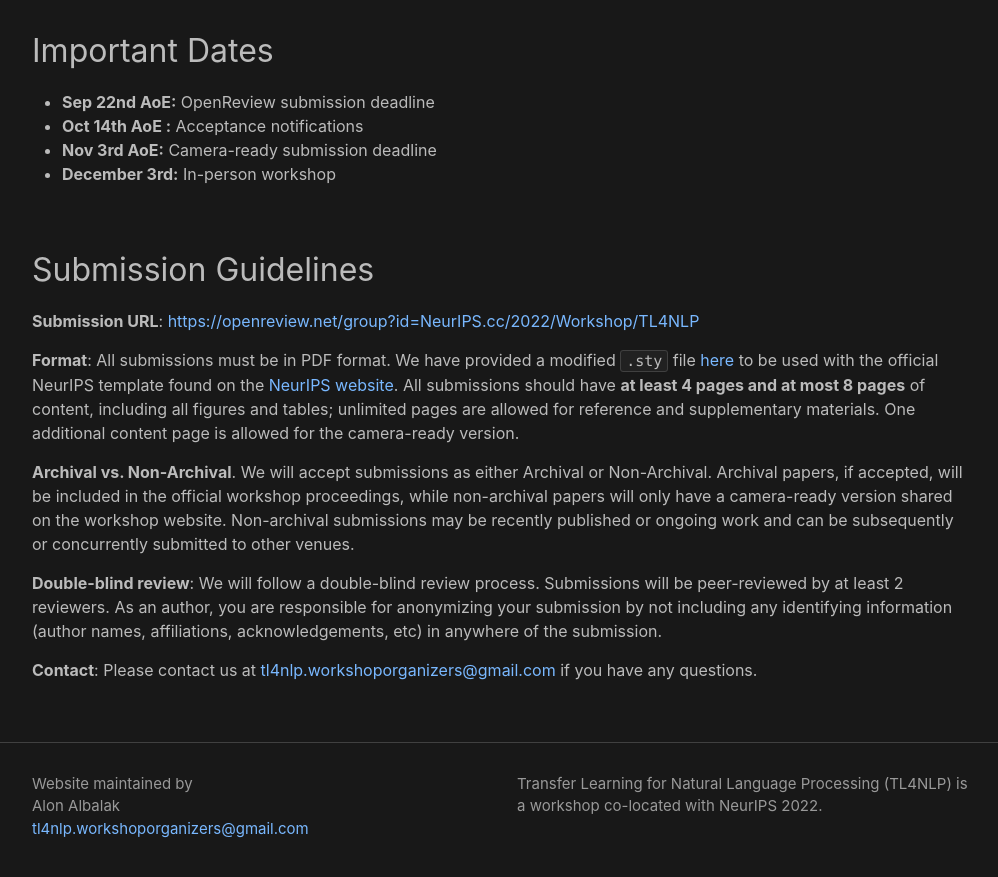
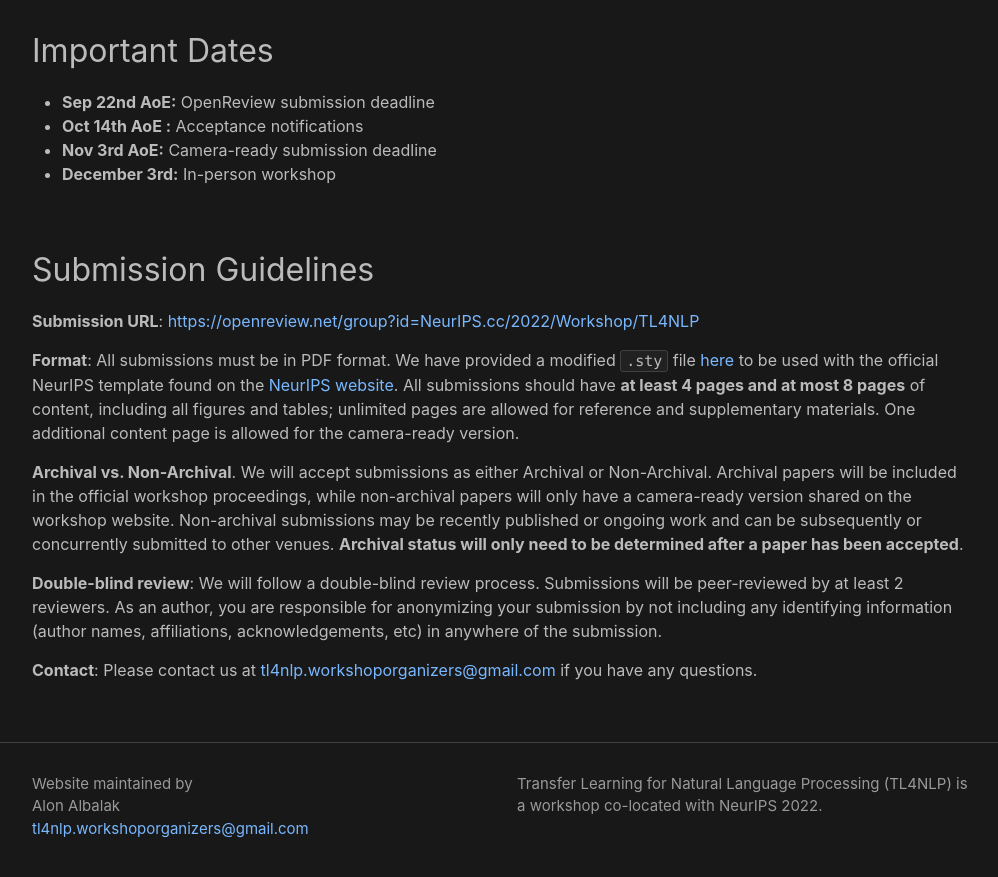
Before and after one commit to TL4NLP/TL4NLP.github.io, a Jekyll site: the page built from calls.markdown, in a window 1280 px wide and 900 px high, scrolled down 1045 px. Shown: the top 877 px of the window, without its empty margins (138-1136 px from the left). Built offline with Jekyll 4.4.1, drawn with Linux system fonts in a browser that asks for light colours.

Commit message:
Update calls.markdown

```diff
--- a/calls.markdown
+++ b/calls.markdown
@@ -30,7 +30,7 @@ This workshop aims to invite researchers from different backgrounds to share the
 
 **Format**: All submissions must be in PDF format. We have provided a modified `.sty` file [here](neurips_2022.sty) to be used with the official NeurIPS template found on the [NeurIPS website](https://neurips.cc/Conferences/2022/PaperInformation/StyleFiles). All submissions should have **at least 4 pages and at most 8 pages** of content, including all figures and tables; unlimited pages are allowed for reference and supplementary materials. One additional content page is allowed for the camera-ready version.
 
-**Archival vs. Non-Archival**. We will accept submissions as either Archival or Non-Archival. Archival papers, if accepted, will be included in the official workshop proceedings, while non-archival papers will only have a camera-ready version shared on the workshop website. Non-archival submissions may be recently published or ongoing work and can be subsequently or concurrently submitted to other venues.
+**Archival vs. Non-Archival**. We will accept submissions as either Archival or Non-Archival. Archival papers will be included in the official workshop proceedings, while non-archival papers will only have a camera-ready version shared on the workshop website. Non-archival submissions may be recently published or ongoing work and can be subsequently or concurrently submitted to other venues. **Archival status will only need to be determined after a paper has been accepted**.
 
 **Double-blind review**: We will follow a double-blind review process. Submissions will be peer-reviewed by at least 2 reviewers. As an author, you are responsible for anonymizing your submission by not including any identifying information (author names, affiliations, acknowledgements, etc) in anywhere of the submission.
 
```
